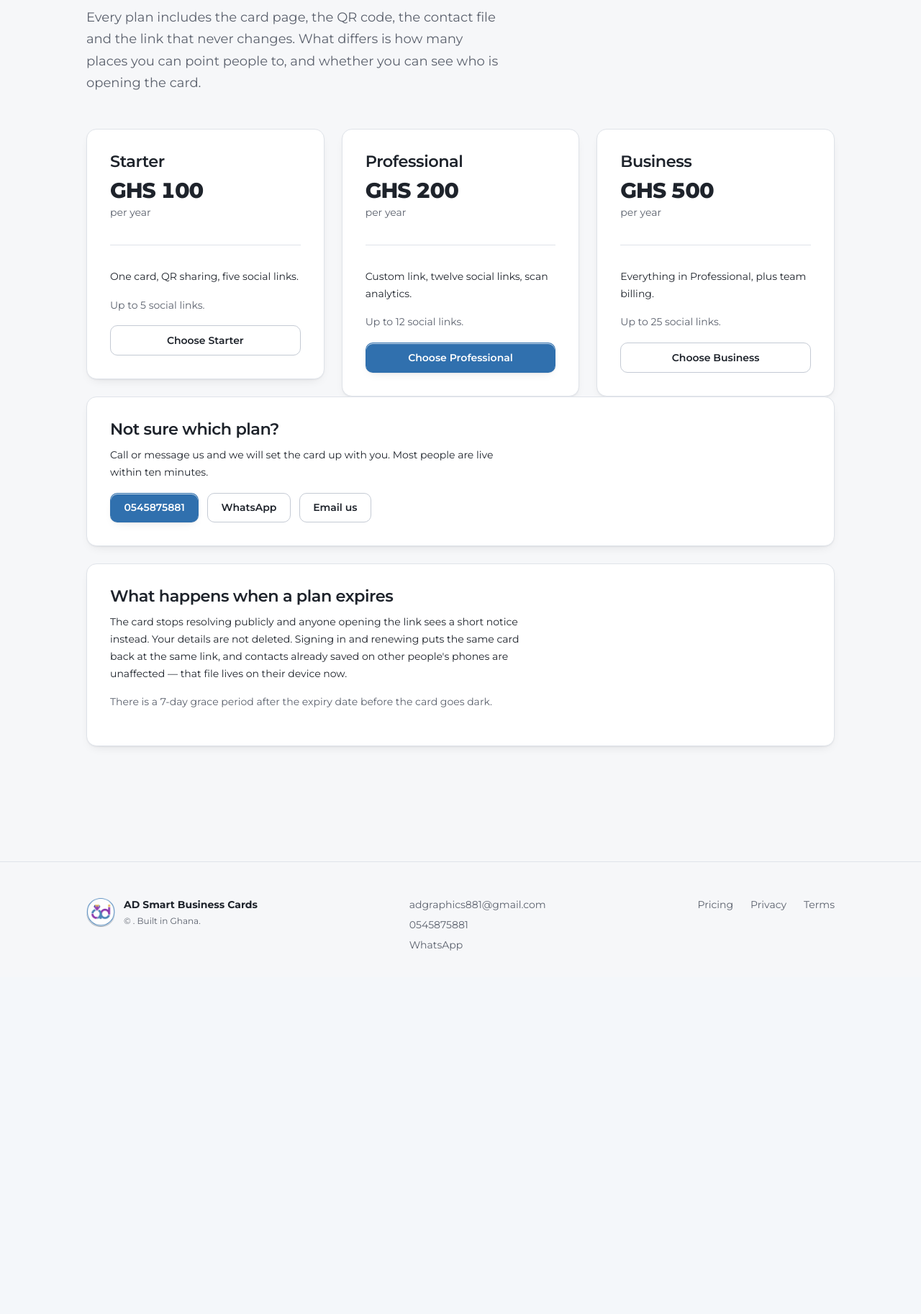
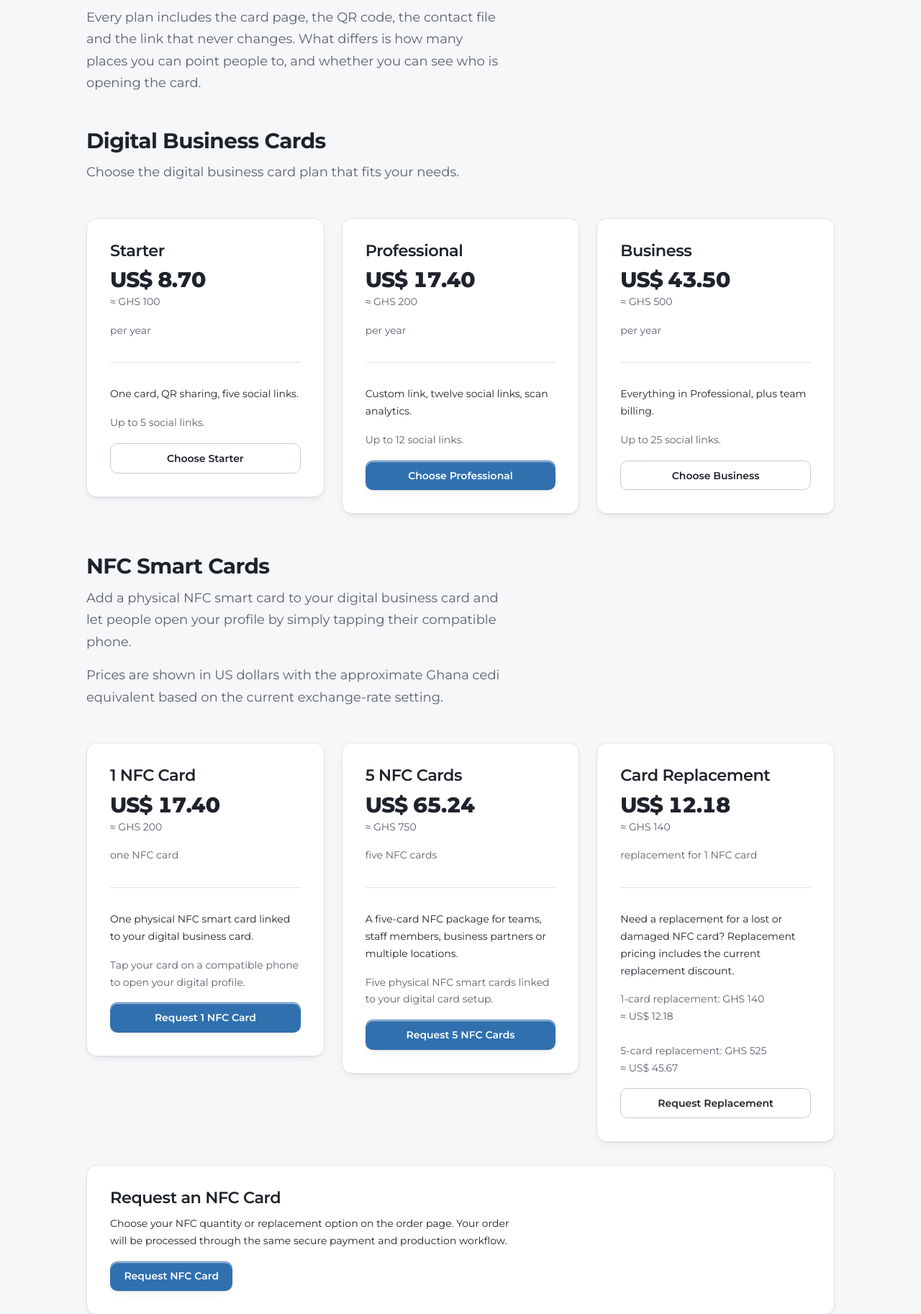
Before and after one commit to Kofiadutwum/My-Business-Card-, a Flask app: page /pricing in a window 1280 px wide. Shown: the part 192-2018 px from the top of the page at 72% size. Before the commit the page ends 1513 px from the top, so only its background shows below. Run offline with Flask 3, Linux system fonts and the light colour scheme.

Commit message:
Make USD the primary pricing display

```diff
--- a/app/templates/main/pricing.html
+++ b/app/templates/main/pricing.html
@@ -5,6 +5,7 @@
 {% block content %}
 <section class="section">
   <div class="wrap">
+
     <div class="section-head enter">
       <h1>One payment a year</h1>
       <p>
@@ -14,50 +15,319 @@
       </p>
     </div>
 
+
+    <!-- Digital Business Card Plans -->
+    <div class="section-head enter">
+      <h2>Digital Business Cards</h2>
+      <p class="text-small muted">
+        Choose the digital business card plan that fits your needs.
+      </p>
+    </div>
+
     <div class="plan-grid">
       {% for key, plan in plans.items() %}
         <div class="panel lift enter enter-{{ loop.index }}">
+
           <h3>{{ plan.label }}</h3>
-          <p class="stat-value">{{ currency }} {{ '%.0f'|format(plan.amount_minor / 100) }}</p>
-          <p class="text-small muted">per year</p>
+
+          <!-- Main USD Price -->
+          <p class="stat-value">
+            US$
+            {{ '%.2f'|format((plan.amount_minor / 100) * usd_ghs_rate) }}
+          </p>
+
+          <!-- Secondary GHS Price -->
+          <p class="text-small muted">
+            ≈ {{ currency }}
+            {{ '%.0f'|format(plan.amount_minor / 100) }}
+          </p>
+
+          <p class="text-small muted">
+            per year
+          </p>
+
           <hr>
-          <p class="text-small">{{ plan.blurb }}</p>
-          <p class="text-small muted">Up to {{ plan.max_social_links }} social links.</p>
-          <a class="btn {% if key == 'professional' %}btn-primary{% else %}btn-ghost{% endif %} btn-block press"
-             href="{{ url_for('auth.register') }}">Choose {{ plan.label }}</a>
+
+          <p class="text-small">
+            {{ plan.blurb }}
+          </p>
+
+          <p class="text-small muted">
+            Up to {{ plan.max_social_links }} social links.
+          </p>
+
+          <a
+            class="btn {% if key == 'professional' %}btn-primary{% else %}btn-ghost{% endif %} btn-block press"
+            href="{{ url_for('auth.register') }}"
+          >
+            Choose {{ plan.label }}
+          </a>
+
         </div>
       {% endfor %}
     </div>
 
-    <div class="panel enter enter-4">
+
+    <!-- NFC Smart Cards -->
+    <div class="section-head enter" style="margin-top: 56px;">
+
+      <h2>NFC Smart Cards</h2>
+
+      <p>
+        Add a physical NFC smart card to your digital business card and let
+        people open your profile by simply tapping their compatible phone.
+      </p>
+
+      <p class="text-small muted">
+        Prices are shown in US dollars with the approximate Ghana cedi
+        equivalent based on the current exchange-rate setting.
+      </p>
+
+    </div>
+
+
+    <div class="plan-grid">
+
+      <!-- 1 NFC Card -->
+      <div class="panel lift enter">
+
+        <h3>1 NFC Card</h3>
+
+        <!-- Main USD Price -->
+        <p class="stat-value">
+          US$
+          {{ '%.2f'|format(nfc_pricing.packages[1].price * usd_ghs_rate) }}
+        </p>
+
+        <!-- Secondary GHS Price -->
+        <p class="text-small muted">
+          ≈ {{ currency }}
+          {{ '%.0f'|format(nfc_pricing.packages[1].price) }}
+        </p>
+
+        <p class="text-small muted">
+          one NFC card
+        </p>
+
+        <hr>
+
+        <p class="text-small">
+          One physical NFC smart card linked to your digital business card.
+        </p>
+
+        <p class="text-small muted">
+          Tap your card on a compatible phone to open your digital profile.
+        </p>
+
+        <a
+          class="btn btn-primary btn-block press"
+          href="{{ url_for('nfc.order') }}"
+        >
+          Request 1 NFC Card
+        </a>
+
+      </div>
+
+
+      <!-- 5 NFC Cards -->
+      <div class="panel lift enter">
+
+        <h3>5 NFC Cards</h3>
+
+        <!-- Main USD Price -->
+        <p class="stat-value">
+          US$
+          {{ '%.2f'|format(nfc_pricing.packages[5].price * usd_ghs_rate) }}
+        </p>
+
+        <!-- Secondary GHS Price -->
+        <p class="text-small muted">
+          ≈ {{ currency }}
+          {{ '%.0f'|format(nfc_pricing.packages[5].price) }}
+        </p>
+
+        <p class="text-small muted">
+          five NFC cards
+        </p>
+
+        <hr>
+
+        <p class="text-small">
+          A five-card NFC package for teams, staff members, business partners
+          or multiple locations.
+        </p>
+
+        <p class="text-small muted">
+          Five physical NFC smart cards linked to your digital card setup.
+        </p>
+
+        <a
+          class="btn btn-primary btn-block press"
+          href="{{ url_for('nfc.order') }}"
+        >
+          Request 5 NFC Cards
+        </a>
+
+      </div>
+
+
+      <!-- Card Replacement -->
+      <div class="panel lift enter">
+
+        <h3>Card Replacement</h3>
+
+        <!-- Main USD Price -->
+        <p class="stat-value">
+          US$
+          {{ '%.2f'|format(nfc_pricing.replacements[1].price * usd_ghs_rate) }}
+        </p>
+
+        <!-- Secondary GHS Price -->
+        <p class="text-small muted">
+          ≈ {{ currency }}
+          {{ '%.0f'|format(nfc_pricing.replacements[1].price) }}
+        </p>
+
+        <p class="text-small muted">
+          replacement for 1 NFC card
+        </p>
+
+        <hr>
+
+        <p class="text-small">
+          Need a replacement for a lost or damaged NFC card?
+          Replacement pricing includes the current replacement discount.
+        </p>
+
+        <p class="text-small muted">
+
+          1-card replacement:
+          {{ currency }}
+          {{ '%.0f'|format(nfc_pricing.replacements[1].price) }}
+
+          <br>
+
+          ≈ US$
+          {{ '%.2f'|format(nfc_pricing.replacements[1].price * usd_ghs_rate) }}
+
+          <br><br>
+
+          5-card replacement:
+          {{ currency }}
+          {{ '%.0f'|format(nfc_pricing.replacements[5].price) }}
+
+          <br>
+
+          ≈ US$
+          {{ '%.2f'|format(nfc_pricing.replacements[5].price * usd_ghs_rate) }}
+
+        </p>
+
+        <a
+          class="btn btn-ghost btn-block press"
+          href="{{ url_for('nfc.order') }}"
+        >
+          Request Replacement
+        </a>
+
+      </div>
+
+    </div>
+
+
+    <!-- NFC Request -->
+    <div
+      class="panel enter enter-4"
+      style="margin-top: 32px;"
+    >
+
+      <h3>Request an NFC Card</h3>
+
+      <p class="text-small">
+        Choose your NFC quantity or replacement option on the order page.
+        Your order will be processed through the same secure payment and
+        production workflow.
+      </p>
+
+      <div class="row">
+
+        <a
+          class="btn btn-primary press"
+          href="{{ url_for('nfc.order') }}"
+        >
+          Request NFC Card
+        </a>
+
+      </div>
+
+    </div>
+
+
+    <!-- Contact / Help -->
+    <div
+      class="panel enter enter-4"
+      style="margin-top: 24px;"
+    >
+
       <h3>Not sure which plan?</h3>
+
       <p class="text-small">
         Call or message us and we will set the card up with you. Most people
         are live within ten minutes.
       </p>
+
       <div class="row">
-        <a class="btn btn-primary press" href="tel:+233{{ config.SUPPORT_PHONE[1:] }}">
+
+        <a
+          class="btn btn-primary press"
+          href="tel:+233{{ config.SUPPORT_PHONE[1:] }}"
+        >
           {{ config.SUPPORT_PHONE }}
         </a>
-        <a class="btn btn-ghost press"
-           href="https://wa.me/233{{ config.SUPPORT_PHONE[1:] }}" rel="noopener">WhatsApp</a>
-        <a class="btn btn-ghost press" href="mailto:{{ config.SUPPORT_EMAIL }}">Email us</a>
+
+        <a
+          class="btn btn-ghost press"
+          href="https://wa.me/233{{ config.SUPPORT_PHONE[1:] }}"
+          rel="noopener"
+        >
+          WhatsApp
+        </a>
+
+        <a
+          class="btn btn-ghost press"
+          href="mailto:{{ config.SUPPORT_EMAIL }}"
+        >
+          Email us
+        </a>
+
       </div>
+
     </div>
 
-    <div class="panel enter enter-4">
+
+    <!-- Expiry Information -->
+    <div
+      class="panel enter enter-4"
+      style="margin-top: 24px;"
+    >
+
       <h3>What happens when a plan expires</h3>
+
       <p class="text-small">
-        The card stops resolving publicly and anyone opening the link sees a short
-        notice instead. Your details are not deleted. Signing in and renewing puts
-        the same card back at the same link, and contacts already saved on other
-        people's phones are unaffected — that file lives on their device now.
+        The card stops resolving publicly and anyone opening the link sees a
+        short notice instead. Your details are not deleted. Signing in and
+        renewing puts the same card back at the same link, and contacts already
+        saved on other people's phones are unaffected — that file lives on
+        their device now.
       </p>
+
       <p class="text-small muted">
-        There is a {{ config.GRACE_PERIOD_DAYS }}-day grace period after the expiry
-        date before the card goes dark.
+        There is a {{ config.GRACE_PERIOD_DAYS }}-day grace period after the
+        expiry date before the card goes dark.
       </p>
+
     </div>
+
   </div>
 </section>
 {% endblock %}
```
